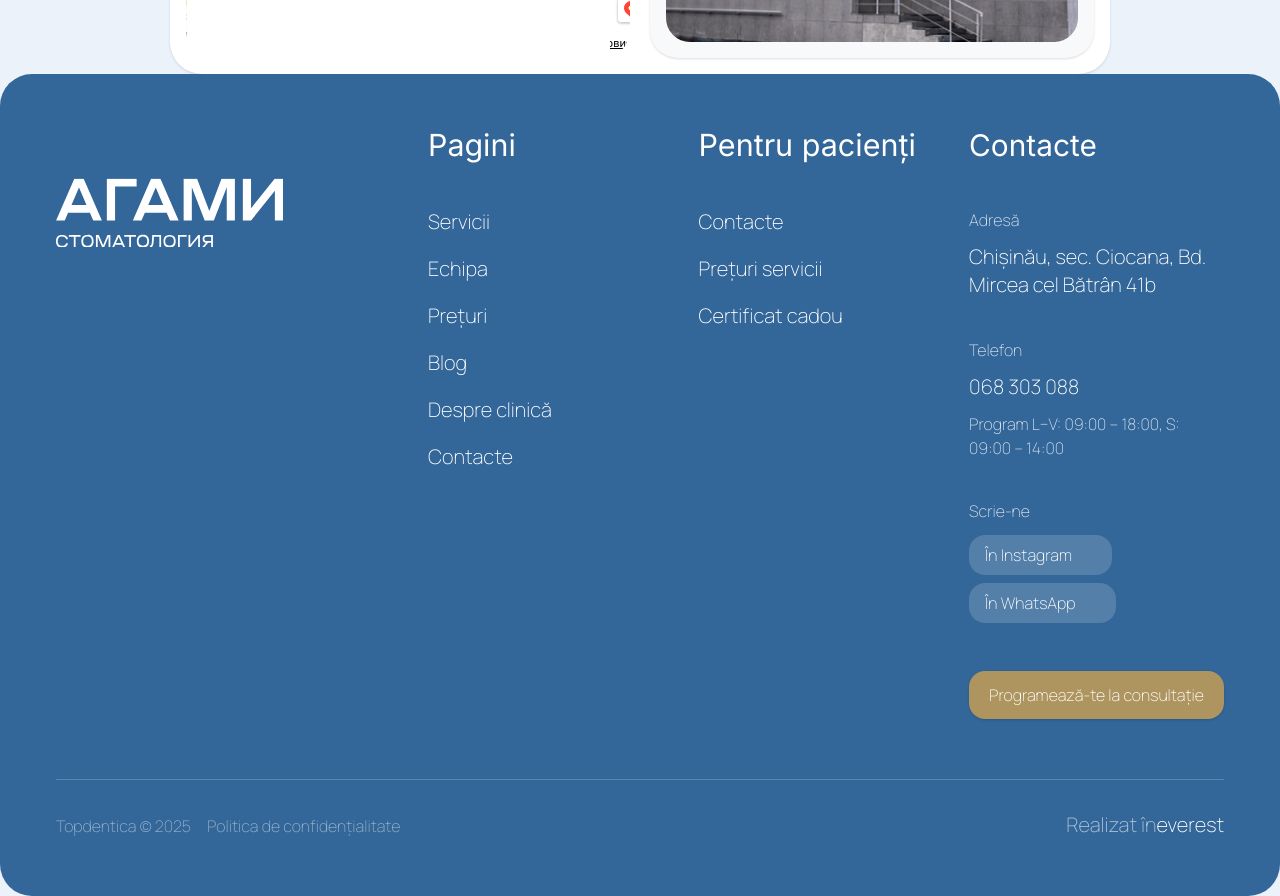
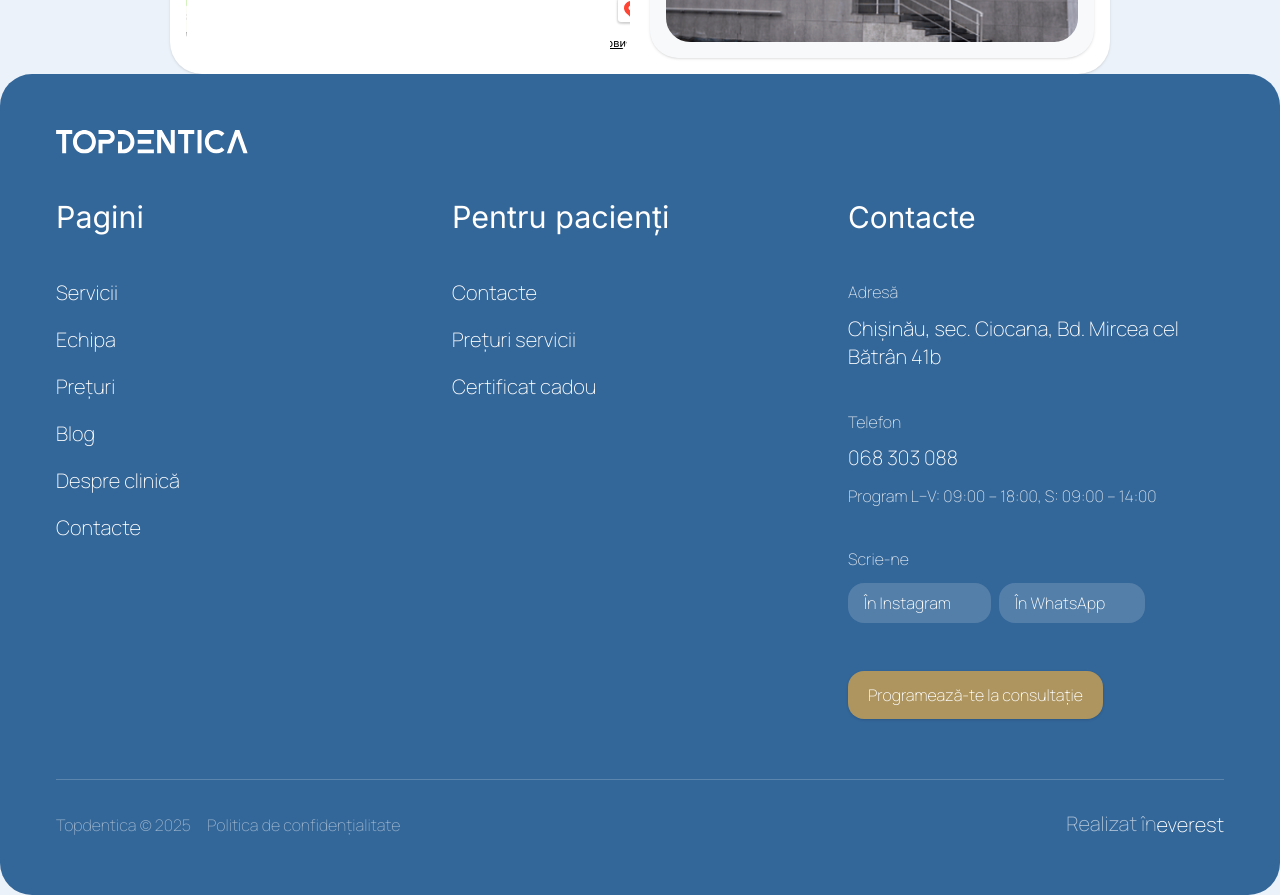
Before and after one commit to dorinpuscasu25/dental-landing-page, a React (Vite) app: page / in a window 1280 px wide. Shown: the part 6580-7476 px from the top of the page. Built offline with nearby package versions, Linux system fonts and the light colour scheme.

Commit message:
Updated AppWrapperSection.tsx

```diff
--- a/src/screens/ElementLight/sections/AppWrapperSection/AppWrapperSection.tsx
+++ b/src/screens/ElementLight/sections/AppWrapperSection/AppWrapperSection.tsx
@@ -23,12 +23,15 @@ export const AppWrapperSection = ({
 
   return (
     <footer className="flex flex-col w-full items-start p-6 md:p-10 lg:p-14 relative bg-[#336699] rounded-2xl md:rounded-[32px]">
+      <div className="mb-8 lg:mb-12">
+        <img
+          className="w-32 md:w-40 lg:w-48 h-auto"
+          alt="Topdentica Logo"
+          src="/logo_alb.svg"
+        />
+      </div>
+
       <div className="flex flex-col lg:flex-row items-start justify-center gap-8 lg:gap-5 pt-0 pb-10 md:pb-[60px] px-0 relative self-stretch w-full flex-[0_0_auto]">
-        <img
-          className="hidden lg:block relative flex-1 self-stretch grow"
-          alt="Container"
-          src="/container.svg"
-        />
 
         <nav className="flex flex-col items-start gap-6 lg:gap-11 relative flex-1 self-stretch w-full lg:grow">
           <h3 className="self-stretch mt-[-1.00px] [font-family:'Inter',Helvetica] font-normal text-white text-xl md:text-2xl lg:text-[30.4px] tracking-[0] leading-6 md:leading-8">
```
